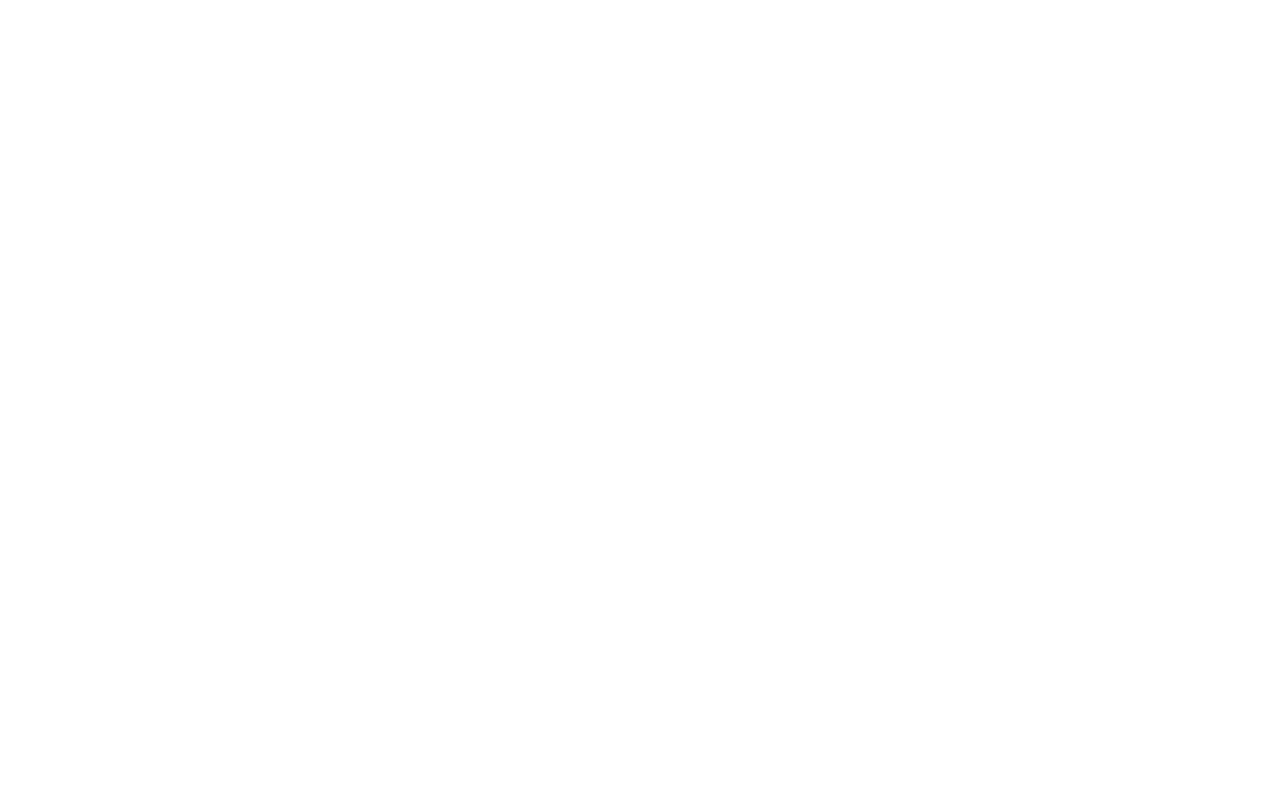
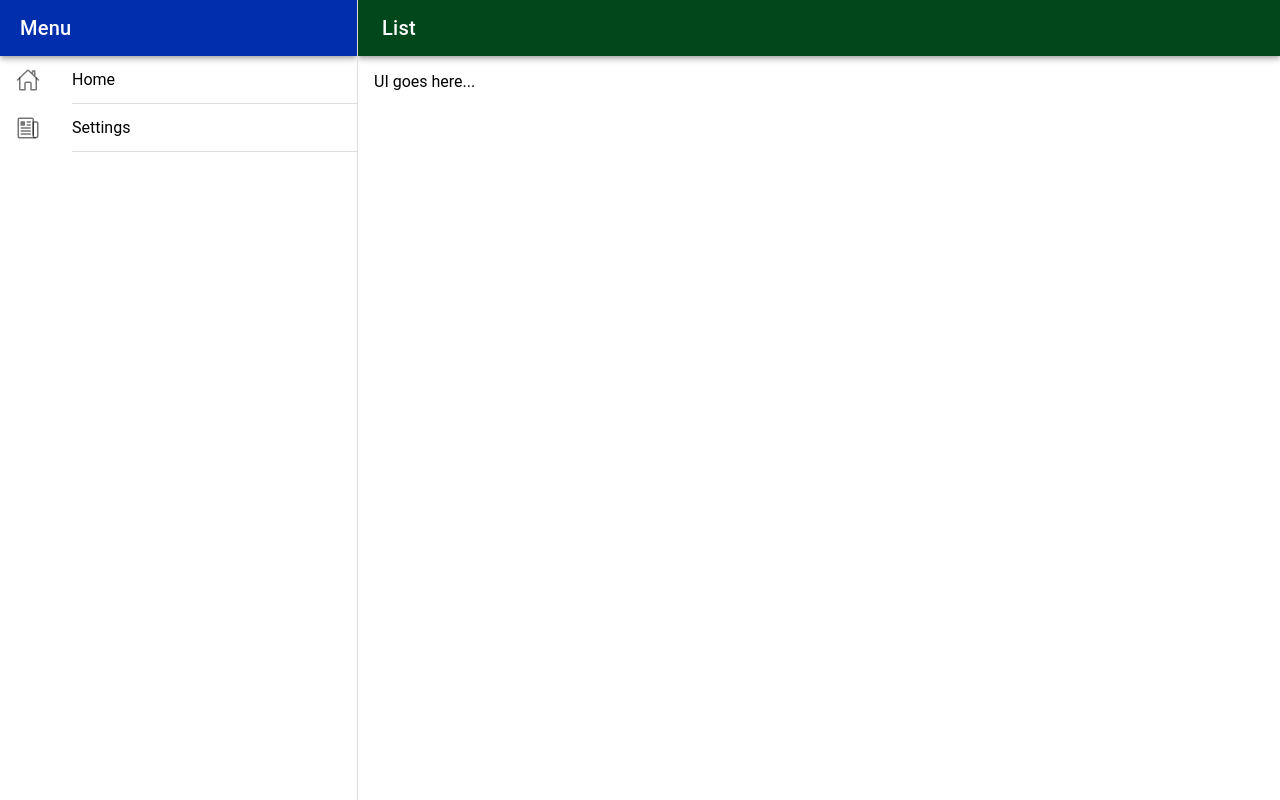
Before and after one commit to LuksAl123/myApp, a React (Vite) app: page /app/list in a window 1280 px wide. Built offline with nearby package versions, Linux system fonts and the light colour scheme; the HTML template or start-up script is replaced by a standard one.

Commit message:
commit 2 - Menu and List/Register Pages Implemented

```diff
--- a/package.json
+++ b/package.json
@@ -18,6 +18,7 @@
     "@capacitor/haptics": "6.0.1",
     "@capacitor/ios": "6.1.2",
     "@capacitor/keyboard": "6.0.2",
+    "@capacitor/preferences": "^6.0.2",
     "@capacitor/status-bar": "6.0.1",
     "@ionic/react": "^8.0.0",
     "@ionic/react-router": "^8.0.0",
--- a/src/App.tsx
+++ b/src/App.tsx
@@ -1,4 +1,4 @@
-import { Redirect, Route } from 'react-router-dom';
+import { Route } from 'react-router-dom';
 import { IonApp, IonRouterOutlet, setupIonicReact } from '@ionic/react';
 import { IonReactRouter } from '@ionic/react-router';
 
@@ -33,6 +33,7 @@
 import './theme/variables.css';
 import Login from './pages/Login';
 import Register from './pages/Register';
+import Menu from './pages/Menu';
 
 setupIonicReact();
 
@@ -44,6 +45,7 @@
           <Login />
         </Route>
         <Route component={Register} path="/register" exact />
+        <Route component={Menu} path="/app" />
       </IonRouterOutlet>
     </IonReactRouter>
   </IonApp>
--- /dev/null
+++ b/src/pages/List.tsx
@@ -0,0 +1,23 @@
+import { IonButtons, IonContent, IonHeader, IonMenuButton, IonPage, IonTitle, IonToolbar } from '@ionic/react';
+import React from 'react';
+
+const List: React.FC = () => {
+
+    return (
+        <IonPage>
+            <IonHeader>
+                <IonToolbar color={'success'}>
+                    <IonButtons slot="start">
+                        <IonMenuButton />
+                    </IonButtons>
+                    <IonTitle>List</IonTitle>
+                </IonToolbar>
+            </IonHeader>
+            <IonContent className="ion-padding">
+                UI goes here...
+            </IonContent>
+        </IonPage>
+    );
+};
+
+export default List;
--- a/src/pages/Login.tsx
+++ b/src/pages/Login.tsx
@@ -1,22 +1,43 @@
-import { IonButton, IonCard, IonCardContent, IonContent, IonFooter, IonHeader, IonIcon, IonInput, IonPage, IonTitle, IonToolbar, useIonRouter } from '@ionic/react';
-import React, { useState } from 'react';
+import { IonButton, IonCard, IonCardContent, IonCol, IonContent, IonGrid, IonHeader, IonIcon, IonInput, IonPage, IonRow, IonTitle, IonToolbar, useIonLoading, useIonRouter } from '@ionic/react';
+import React, { useEffect, useState } from 'react';
 import { logInOutline, personCircleOutline } from 'ionicons/icons';
 import FCC from '../assets/fcc.svg';
 import Intro from '../components/Intro';
+import { Preferences } from '@capacitor/preferences';
+
+const INTRO_KEY = 'intro-seen';
 
 const Login: React.FC = () => {
     const router = useIonRouter();
-    const [introSeen, setIntroSeen] = useState(false);
-    const doLogin = (event: any) => {
+    const [introSeen, setIntroSeen] = useState(true);
+    const [present, dismiss] = useIonLoading();
+
+    useEffect(() => {
+        const checkStorage = async () => {
+            const seen = await Preferences.get({ key: INTRO_KEY });
+            setIntroSeen(seen.value === 'true');
+        }
+        checkStorage();
+    }, [])
+
+    const doLogin = async (event: any) => {
         event.preventDefault();
-        console.log('doLogin');
-        //router.push('/home', '/root');
+        await present('Logging in...');
+        setTimeout(async () => {
+            dismiss();
+            router.push('/app', 'root');
+        }, 2000);
     };
 
     const finishIntro = async() => {
-        console.log('FIN');
         setIntroSeen(true);
-    }
+        Preferences.set({ key: INTRO_KEY, value:'true' });
+    };
+
+    const seeIntroAgain = () => {
+        setIntroSeen(false);
+        Preferences.remove({ key: INTRO_KEY });
+    };
 
     return (
         <>
@@ -29,10 +50,19 @@
                         <IonTitle>Free Code Camp</IonTitle>
                     </IonToolbar>
                 </IonHeader>
-                <IonContent scrollY={false}>
+
+                <IonContent scrollY={false} className="ion-padding">
+                    <IonGrid fixed>
+                        <IonRow class="ion-justify-content-center">
+                            <IonCol size="12" sizeMd="8" sizeLg="6" sizeXl="4">
                                 <div className="ion-text-center ion-padding">
                                     <img src={FCC} alt='FCC Logo' width={'50%'} />
                                 </div>
+                            </IonCol>
+                        </IonRow>
+
+                        <IonRow class="ion-justify-content-center">
+                            <IonCol size="12" sizeMd="8" sizeLg="6" sizeXl="4">
                                 <IonCard>
                                     <IonCardContent>
                                         <form onSubmit={doLogin}>
@@ -46,9 +76,17 @@
                                                 Create Account
                                                 <IonIcon icon={personCircleOutline} slot="end" />
                                             </IonButton>
+
+                                            <IonButton onClick={seeIntroAgain} fill="clear" size="small" color={'medium'} type="button" expand="block" className="ion-margin-top">
+                                                Watch intro again
+                                                <IonIcon icon={personCircleOutline} slot="end" />
+                                            </IonButton>
                                         </form>
                                     </IonCardContent>
                                 </IonCard>
+                            </IonCol>
+                        </IonRow>
+                    </IonGrid>
                 </IonContent>
             </IonPage>
             )}
--- /dev/null
+++ b/src/pages/Menu.tsx
@@ -0,0 +1,47 @@
+import { IonContent, IonHeader, IonIcon, IonItem, IonMenu, IonMenuToggle, IonPage, IonRouterOutlet, IonSplitPane, IonTitle, IonToolbar } from '@ionic/react';
+import React from 'react';
+import { Redirect, Route } from 'react-router';
+import List from './List';
+import Settings from './Settings';
+import { homeOutline, newspaperOutline } from 'ionicons/icons';
+
+const Menu: React.FC = () => {
+    const paths = [
+        { name:'Home', url: '/app/list', icon: homeOutline },
+        { name:'Settings', url: '/app/settings', icon: newspaperOutline },
+    ];
+
+    return (
+        <IonPage>
+            <IonSplitPane contentId="main">
+                <IonMenu contentId='main'>
+                    <IonHeader>
+                        <IonToolbar color={'secondary'}>
+                            <IonTitle>Menu</IonTitle>
+                        </IonToolbar>
+                    </IonHeader>
+                    <IonContent>
+                        {paths.map((item, index) => (
+                            <IonMenuToggle key={index} autoHide={false}>
+                                <IonItem detail={false} routerLink={item.url}>
+                                    <IonIcon slot="start" icon={item.icon} />
+                                    {item.name}
+                                </IonItem>
+                            </IonMenuToggle>
+                        ))}
+                    </IonContent>
+                </IonMenu>
+
+                <IonRouterOutlet id='main'>
+                    <Route exact path="/app/list" component={List} />
+                    <Route path="/app/settings" component={Settings} />
+                    <Route exact path="/app">
+                        <Redirect to ="/app/list" />
+                    </Route>
+                </IonRouterOutlet>
+            </IonSplitPane>
+        </IonPage>
+    );
+};
+
+export default Menu;
--- a/src/pages/Register.tsx
+++ b/src/pages/Register.tsx
@@ -1,4 +1,4 @@
-import { IonBackButton, IonButton, IonButtons, IonCard, IonCardContent, IonContent, IonHeader, IonIcon, IonInput, IonPage, IonTitle, IonToolbar, useIonRouter } from '@ionic/react';
+import { IonBackButton, IonButton, IonButtons, IonCard, IonCardContent, IonCol, IonContent, IonGrid, IonHeader, IonIcon, IonInput, IonPage, IonRow, IonTitle, IonToolbar, useIonRouter } from '@ionic/react';
 import React from 'react';
 import { checkmarkDoneOutline, logInOutline, personCircleOutline } from 'ionicons/icons';
 
@@ -21,7 +21,11 @@
                     <IonTitle>Create Account</IonTitle>
                 </IonToolbar>
             </IonHeader>
+
             <IonContent scrollY={false}>
+                <IonGrid fixed>
+                    <IonRow class="ion-justify-content-center">
+                        <IonCol size="12" sizeMd="8" sizeLg="6" sizeXl="4">
                             <IonCard>
                                 <IonCardContent>
                                     <form onSubmit={doRegister}>
@@ -34,6 +38,9 @@
                                     </form>
                                 </IonCardContent>
                             </IonCard>
+                        </IonCol>
+                    </IonRow>
+                </IonGrid>
             </IonContent>
         </IonPage>
     );
--- /dev/null
+++ b/src/pages/Settings.tsx
@@ -0,0 +1,23 @@
+import { IonButtons, IonContent, IonHeader, IonMenuButton, IonPage, IonTitle, IonToolbar } from '@ionic/react';
+import React from 'react';
+
+const Settings: React.FC = () => {
+
+    return (
+        <IonPage>
+            <IonHeader>
+                <IonToolbar color={'success'}>
+                    <IonButtons slot="start">
+                        <IonMenuButton />
+                    </IonButtons>
+                    <IonTitle>Settings</IonTitle>
+                </IonToolbar>
+            </IonHeader>
+            <IonContent className="ion-padding">
+                UI goes here...
+            </IonContent>
+        </IonPage>
+    );
+};
+
+export default Settings;
```
Also changed, not shown: 5 other files (tests, documents, lock files or other folders). Lines whose indentation alone changed are shown as unchanged.
